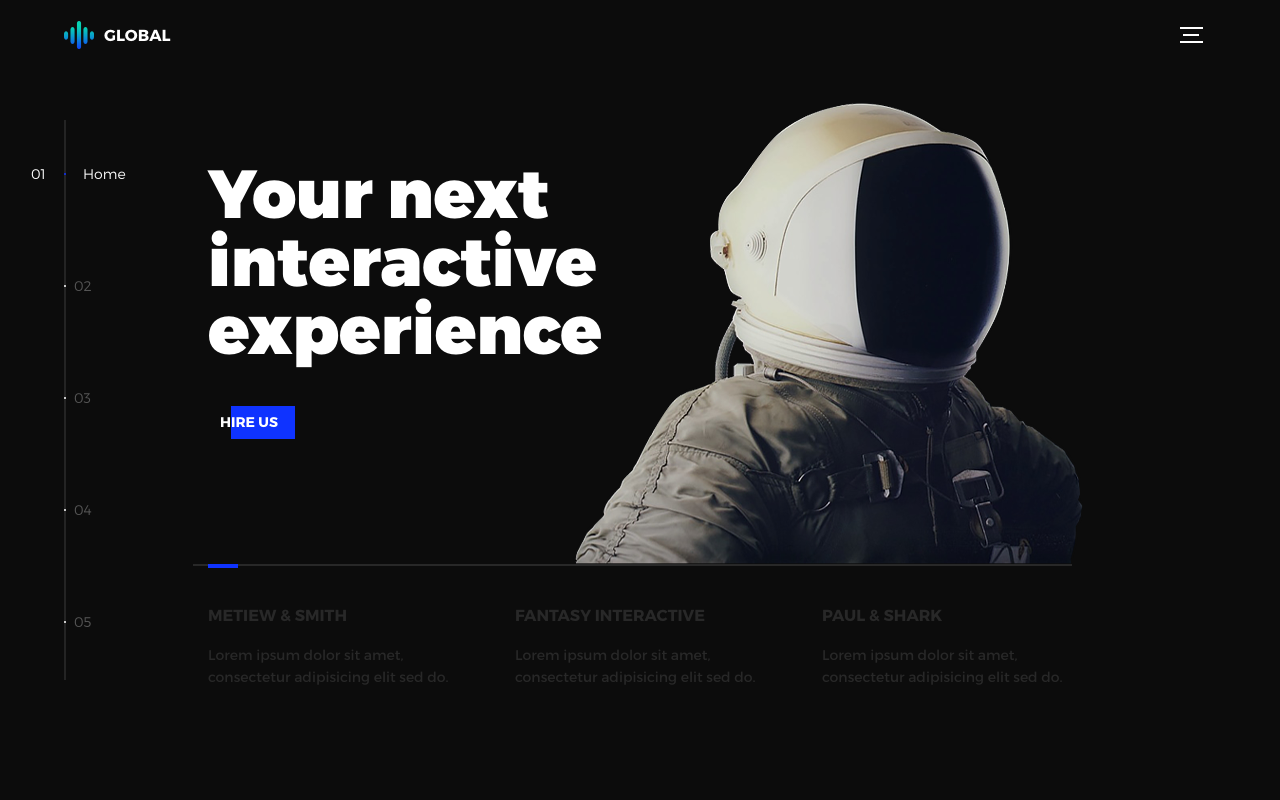
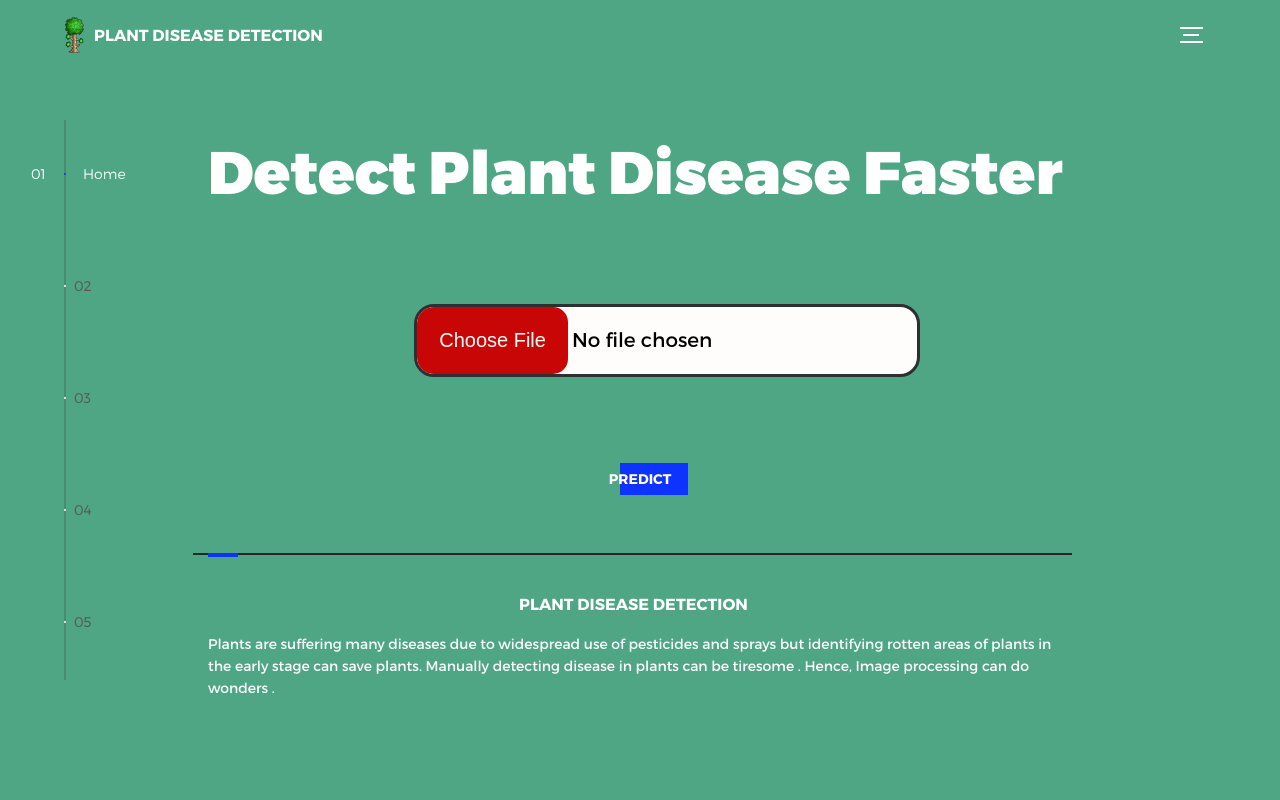
Before and after one commit to RupakBro/Plant-Disease-Detection, a Django app: page /home in a window 1280 px wide. Run offline with Django 4.2, Linux system fonts and the light colour scheme.

Commit message:
Frontend changes.

```diff
--- a/MainSite/templates/home.html
+++ b/MainSite/templates/home.html
@@ -10,16 +10,108 @@
   <meta name="keywords" content="global, template, html, sass, jquery">
   <meta name="author" content="Bucky Maler">
   <link rel="stylesheet" href="{% static "css/main.css"  %}">
+    <style>
+        form {
+            display: flex;
+            height: 25vh;
+            justify-content: center;
+            align-items: center;
+
+            width: 60%;
+            text-align: center;
+			margin-left:200px;
+
+        }
+
+
+        .details h2 {
+
+            position: relative;
+            top: 100px;
+            margin: auto;
+            color: rgb(18, 231, 231);
+            font-size: 3rem;
+        }
+
+        label:hover {
+            transform: scale(1.03);
+        }
+
+        .details h2 {
+            /* margin-bottom: 300px; */
+            position: relative;
+            top: 100px;
+            margin: auto;
+            color: rgb(18, 231, 231);
+            font-size: 3rem;
+
+        }
+
+
+
+
+        .details h1 {
+            color: white;
+            padding: 20px;
+            border-radius: 15px;
+            background-color: rgb(8, 8, 8);
+        }
+
+
+        .upload {
+
+            font-size: 20px;
+            background-color: rgb(255, 252, 252);
+            border-radius: 20px;
+            outline: none;
+            width: 500px;
+            color: rgb(0, 0, 0);
+            border: 3px solid rgb(45, 47, 49);
+
+
+
+        }
+
+        ::-webkit-file-upload-button {
+            color: rgb(255, 252, 252);
+            padding: 20px;
+            border: 2px solid rgb(201, 6, 6);
+            background-color: rgb(201, 6, 6);
+            border-radius: 15px;
+
+        }
+
+        ::-webkit-file-upload-button:hover {
+            border-radius: 20px;
+            border: 2px solid rgb(177, 174, 174);
+
+
+        }
+
+
+
+        input[type="submit"] {
+            position: absolute;
+            margin-top: 200px;
+            padding: 15px 35px;
+            background-color: rgb(31, 185, 190);
+            border-radius: 15px;
+            color: black;
+            font-size: 1.5rem;
+            border: 4px solid rgb(31, 185, 190);
+        }
+
+    </style>
 </head>
-<body style="">
+<body style="background-color: #4EA685;">
 
 <!-- notification for small viewports and landscape oriented smartphones -->
-<div class="device-notification">
+<div class="device-notification" style="background-color: #4EA685;">
   <a class="device-notification--logo" href="#0">
-    <img src="{% static "images/logo.png"  %}" alt="Global">
+    <img src="{% static "images/R!.png"  %}" alt="Global">
     <p>Plant Disease Detection</p>
   </a>
-  <p class="device-notification--message">Global has so much to offer that we must request you orient your device to portrait or find a larger screen. You won't be disappointed.</p>
+  <p class="device-notification--message">This system has so much to offer that we must request you orient your device to portrait or find a larger screen. You won't be disappointed.</p>
 </div>
 
 <div class="perspective effect-rotate-left">
@@ -28,10 +120,9 @@
       <div class="l-wrapper">
         <header class="header">
           <a class="header--logo" href="#0">
-            <img src="{% static "images/logo.png"  %}" alt="Global">
-            <p>Global</p>
+            <img src="{% static "images/R!.png"  %}" alt="Global">
+            <p>Plant Disease Detection</p>
           </a>
-          <button class="header--cta cta">Hire Us</button>
           <div class="header--nav-toggle">
             <span></span>
           </div>
@@ -39,7 +130,7 @@
         <nav class="l-side-nav">
           <ul class="side-nav">
             <li class="is-active"><span>Home</span></li>
-            <li><span>Works</span></li>
+            <li><span>Disease</span></li>
             <li><span>About</span></li>
             <li><span>Contact</span></li>
             <li><span>Hire us</span></li>
@@ -49,32 +140,27 @@
           <li class="l-section section section--is-active">
             <div class="intro">
               <div class="intro--banner">
-                <h1>Your next<br>interactive<br>experience</h1>
-                <button class="cta">Hire Us
-                  <g transform="translate(0.000000,118.000000) scale(0.100000,-0.100000)">
-                    <path d="M870,1167c-34-17-55-57-46-90c3-15,81-100,194-211l187-185l-565-1c-431,0-571-3-590-13c-55-28-64-94-18-137c21-20,33-20,597-20h575l-192-193C800,103,794,94,849,39c20-20,39-29,61-29c28,0,63,30,298,262c147,144,272,271,279,282c30,51,23,60-219,304C947,1180,926,1196,870,1167z"/>
-                  </g>
-                  </svg>
+                <h1 style="font-size: 60px;">Detect Plant Disease Faster</h1>
+
+                  <form action="/predict" method="post" enctype="multipart/form-data" onsubmit="showloading()">
+
+                <input type="file" name="image" class="upload">
+				<br>
+            </form>
+                  <br>
+                <button class="cta" style="margin-left: 45%">Predict
+
                   <span class="btn-background"></span>
                 </button>
-                <img src="{% static "images/introduction-visual.png"  %}" alt="Welcome">
+
               </div>
-              <div class="intro--options">
-                <a href="#0">
-                  <h3>Metiew &amp; Smith</h3>
-                  <p>Lorem ipsum dolor sit amet, consectetur adipisicing elit sed do.</p>
-                </a>
-                <a href="#0">
-                  <h3>Fantasy interactive</h3>
-                  <p>Lorem ipsum dolor sit amet, consectetur adipisicing elit sed do.</p>
-                </a>
-                <a href="#0">
-                  <h3>Paul &amp; shark</h3>
-                  <p>Lorem ipsum dolor sit amet, consectetur adipisicing elit sed do.</p>
+              <div class="intro--options" style="display: block";>
+                  <h3 style="margin-left: 36%;">Plant Disease Detection</h3>
+                  <p>Plants are suffering many diseases due to widespread use of pesticides and sprays but identifying rotten areas of plants in the early stage can save plants. Manually detecting disease in plants can be tiresome . Hence, Image processing can do wonders . </p>
                 </a>
               </div>
+
             </div>
-          </li>
           <li class="l-section section">
             <div class="work">
               <h2>Selected work</h2>
@@ -83,45 +169,45 @@
                   <li class="slider--item slider--item-left">
                     <a href="#0">
                       <div class="slider--item-image">
-                        <img src="{% static "images/work-victory.jpg"  %}" alt="Victory">
+                        <img src="{% static "images/apple.png"  %}" alt="Apple">
                       </div>
-                      <p class="slider--item-title">Victory</p>
+                      <p class="slider--item-title">Apple</p>
                       <p class="slider--item-description">Lorem ipsum dolor sit amet, consectetur adipisicing elit sed do.</p>
                     </a>
                   </li>
                   <li class="slider--item slider--item-center">
                     <a href="#0">
                       <div class="slider--item-image">
-                        <img src="{% static "images/work-metiew-smith.jpg"  %}" alt="Metiew and Smith">
+                        <img src="{% static "images/POTATO.jpg"  %}" alt="Potato">
                       </div>
-                      <p class="slider--item-title">Metiew &amp; Smith</p>
+                      <p class="slider--item-title">Potato</p>
                       <p class="slider--item-description">Lorem ipsum dolor sit amet, consectetur adipisicing elit sed do.</p>
                     </a>
                   </li>
                   <li class="slider--item slider--item-right">
                     <a href="#0">
                       <div class="slider--item-image">
-                        <img src="{% static "images/work-alex-nowak.jpg"  %}" alt="Alex Nowak">
+                        <img src="{% static "images/Corn.jpg"  %}" alt="Corn">
                       </div>
-                      <p class="slider--item-title">Alex Nowak</p>
+                      <p class="slider--item-title">Corn</p>
+                      <p class="slider--item-description">Lorem ipsum dolor sit amet, consectetur adipisicing elit sed do.</p>
+                    </a>
+                  </li>
+                    <li class="slider--item slider--item-right">
+                    <a href="#0">
+                      <div class="slider--item-image">
+                        <img src="{% static "images/Tomato.jpg"  %}" alt="Tomato">
+                      </div>
+                      <p class="slider--item-title">Tomato</p>
                       <p class="slider--item-description">Lorem ipsum dolor sit amet, consectetur adipisicing elit sed do.</p>
                     </a>
                   </li>
                 </ul>
                 <div class="slider--prev">
 
-                  <g transform="translate(0.000000,118.000000) scale(0.100000,-0.100000)">
-                    <path d="M561,1169C525,1155,10,640,3,612c-3-13,1-36,8-52c8-15,134-145,281-289C527,41,562,10,590,10c22,0,41,9,61,29
-                    c55,55,49,64-163,278L296,510h575c564,0,576,0,597,20c46,43,37,109-18,137c-19,10-159,13-590,13l-565,1l182,180
-                    c101,99,187,188,193,199c16,30,12,57-12,84C631,1174,595,1183,561,1169z"/>
-                  </g>
-                  </svg>
                 </div>
                 <div class="slider--next">
-                  <g transform="translate(0.000000,118.000000) scale(0.100000,-0.100000)">
-                    <path d="M870,1167c-34-17-55-57-46-90c3-15,81-100,194-211l187-185l-565-1c-431,0-571-3-590-13c-55-28-64-94-18-137c21-20,33-20,597-20h575l-192-193C800,103,794,94,849,39c20-20,39-29,61-29c28,0,63,30,298,262c147,144,272,271,279,282c30,51,23,60-219,304C947,1180,926,1196,870,1167z"/>
-                  </g>
-                  </svg>
+
                 </div>
               </div>
             </div>
@@ -171,82 +257,82 @@
               </div>
             </div>
           </li>
-          <li class="l-section section">
-            <div class="hire">
-              <h2>You want us to do</h2>
-              <!-- checkout formspree.io for easy form setup -->
-              <form class="work-request">
-                <div class="work-request--options">
-                  <span class="options-a">
-                    <input id="opt-1" type="checkbox" value="app design">
-                    <label for="opt-1">
-                      viewBox="0 0 150 111" style="enable-background:new 0 0 150 111;" xml:space="preserve">
-                      <g transform="translate(0.000000,111.000000) scale(0.100000,-0.100000)">
-                        <path d="M950,705L555,310L360,505C253,612,160,700,155,700c-6,0-44-34-85-75l-75-75l278-278L550-5l475,475c261,261,475,480,475,485c0,13-132,145-145,145C1349,1100,1167,922,950,705z"/>
-                      </g>
-                      </svg>
-                      App Design
-                    </label>
-                    <input id="opt-2" type="checkbox" value="graphic design">
-                    <label for="opt-2">
-                      viewBox="0 0 150 111" style="enable-background:new 0 0 150 111;" xml:space="preserve">
-                      <g transform="translate(0.000000,111.000000) scale(0.100000,-0.100000)">
-                        <path d="M950,705L555,310L360,505C253,612,160,700,155,700c-6,0-44-34-85-75l-75-75l278-278L550-5l475,475c261,261,475,480,475,485c0,13-132,145-145,145C1349,1100,1167,922,950,705z"/>
-                      </g>
-                      </svg>
-                      Graphic Design
-                    </label>
-                    <input id="opt-3" type="checkbox" value="motion design">
-                    <label for="opt-3">
-                      <g transform="translate(0.000000,111.000000) scale(0.100000,-0.100000)">
-                        <path d="M950,705L555,310L360,505C253,612,160,700,155,700c-6,0-44-34-85-75l-75-75l278-278L550-5l475,475c261,261,475,480,475,485c0,13-132,145-145,145C1349,1100,1167,922,950,705z"/>
-                      </g>
-                      </svg>
-                      Motion Design
-                    </label>
-                  </span>
-                  <span class="options-b">
-                    <input id="opt-4" type="checkbox" value="ux design">
-                    <label for="opt-4">
-
-                      UX Design
-                    </label>
-                    <input id="opt-5" type="checkbox" value="webdesign">
-                    <label for="opt-5">
-                      <g transform="translate(0.000000,111.000000) scale(0.100000,-0.100000)">
-                        <path d="M950,705L555,310L360,505C253,612,160,700,155,700c-6,0-44-34-85-75l-75-75l278-278L550-5l475,475c261,261,475,480,475,485c0,13-132,145-145,145C1349,1100,1167,922,950,705z"/>
-                      </g>
-
-                      Webdesign
-                    </label>
-                    <input id="opt-6" type="checkbox" value="marketing">
-                    <label for="opt-6">
-
-                      Marketing
-                    </label>
-                  </span>
-                </div>
-                <div class="work-request--information">
-                  <div class="information-name">
-                    <input id="name" type="text" spellcheck="false">
-                    <label for="name">Name</label>
-                  </div>
-                  <div class="information-email">
-                    <input id="email" type="email" spellcheck="false">
-                    <label for="email">Email</label>
-                  </div>
-                </div>
-                <input type="submit" value="Send Request">
-              </form>
-            </div>
-          </li>
+            <li class="l-section section">
+{#            <div class="hire">#}
+{#              <h2>You want us to do</h2>#}
+{#              <!-- checkout formspree.io for easy form setup -->#}
+{#              <form class="work-request">#}
+{#                <div class="work-request--options">#}
+{#                  <span class="options-a">#}
+{#                    <input id="opt-1" type="checkbox" value="app design">#}
+{#                    <label for="opt-1">#}
+{#                      viewBox="0 0 150 111" style="enable-background:new 0 0 150 111;" xml:space="preserve">#}
+{#                      <g transform="translate(0.000000,111.000000) scale(0.100000,-0.100000)">#}
+{#                        <path d="M950,705L555,310L360,505C253,612,160,700,155,700c-6,0-44-34-85-75l-75-75l278-278L550-5l475,475c261,261,475,480,475,485c0,13-132,145-145,145C1349,1100,1167,922,950,705z"/>#}
+{#                      </g>#}
+{#                      </svg>#}
+{#                      App Design#}
+{#                    </label>#}
+{#                    <input id="opt-2" type="checkbox" value="graphic design">#}
+{#                    <label for="opt-2">#}
+{#                      viewBox="0 0 150 111" style="enable-background:new 0 0 150 111;" xml:space="preserve">#}
+{#                      <g transform="translate(0.000000,111.000000) scale(0.100000,-0.100000)">#}
+{#                        <path d="M950,705L555,310L360,505C253,612,160,700,155,700c-6,0-44-34-85-75l-75-75l278-278L550-5l475,475c261,261,475,480,475,485c0,13-132,145-145,145C1349,1100,1167,922,950,705z"/>#}
+{#                      </g>#}
+{#                      </svg>#}
+{#                      Graphic Design#}
+{#                    </label>#}
+{#                    <input id="opt-3" type="checkbox" value="motion design">#}
+{#                    <label for="opt-3">#}
+{#                      <g transform="translate(0.000000,111.000000) scale(0.100000,-0.100000)">#}
+{#                        <path d="M950,705L555,310L360,505C253,612,160,700,155,700c-6,0-44-34-85-75l-75-75l278-278L550-5l475,475c261,261,475,480,475,485c0,13-132,145-145,145C1349,1100,1167,922,950,705z"/>#}
+{#                      </g>#}
+{#                      </svg>#}
+{#                      Motion Design#}
+{#                    </label>#}
+{#                  </span>#}
+{#                  <span class="options-b">#}
+{#                    <input id="opt-4" type="checkbox" value="ux design">#}
+{#                    <label for="opt-4">#}
+{##}
+{#                      UX Design#}
+{#                    </label>#}
+{#                    <input id="opt-5" type="checkbox" value="webdesign">#}
+{#                    <label for="opt-5">#}
+{#                      <g transform="translate(0.000000,111.000000) scale(0.100000,-0.100000)">#}
+{#                        <path d="M950,705L555,310L360,505C253,612,160,700,155,700c-6,0-44-34-85-75l-75-75l278-278L550-5l475,475c261,261,475,480,475,485c0,13-132,145-145,145C1349,1100,1167,922,950,705z"/>#}
+{#                      </g>#}
+{##}
+{#                      Webdesign#}
+{#                    </label>#}
+{#                    <input id="opt-6" type="checkbox" value="marketing">#}
+{#                    <label for="opt-6">#}
+{##}
+{#                      Marketing#}
+{#                    </label>#}
+{#                  </span>#}
+{#                </div>#}
+{#                <div class="work-request--information">#}
+{#                  <div class="information-name">#}
+{#                    <input id="name" type="text" spellcheck="false">#}
+{#                    <label for="name">Name</label>#}
+{#                  </div>#}
+{#                  <div class="information-email">#}
+{#                    <input id="email" type="email" spellcheck="false">#}
+{#                    <label for="email">Email</label>#}
+{#                  </div>#}
+{#                </div>#}
+{#                <input type="submit" value="Send Request">#}
+{#              </form>#}
+{#            </div>#}
+{#          </li>
         </ul>
       </div>
     </div>
   </div>
   <ul class="outer-nav">
     <li class="is-active">Home</li>
-    <li>Works</li>
+    <li>Disease</li>
     <li>About</li>
     <li>Contact</li>
     <li>Hire us</li>
```
Also changed, not shown: MainSite/static/images/Background.jpg (deleted), MainSite/static/images/Corn.jpg (added), MainSite/static/images/POTATO.jpg (added), MainSite/static/images/R!.png (added), MainSite/static/images/R.png (deleted), MainSite/static/images/Tomato.jpg (added), MainSite/static/images/apple.png (added), MainSite/static/images/back.jpg (deleted), MainSite/static/images/introduction-visual.png (deleted), MainSite/static/images/logo.png (deleted), MainSite/static/images/work-alex-nowak.jpg (deleted), MainSite/static/images/work-metiew-smith.jpg (deleted), MainSite/static/images/work-victory.jpg (deleted).
